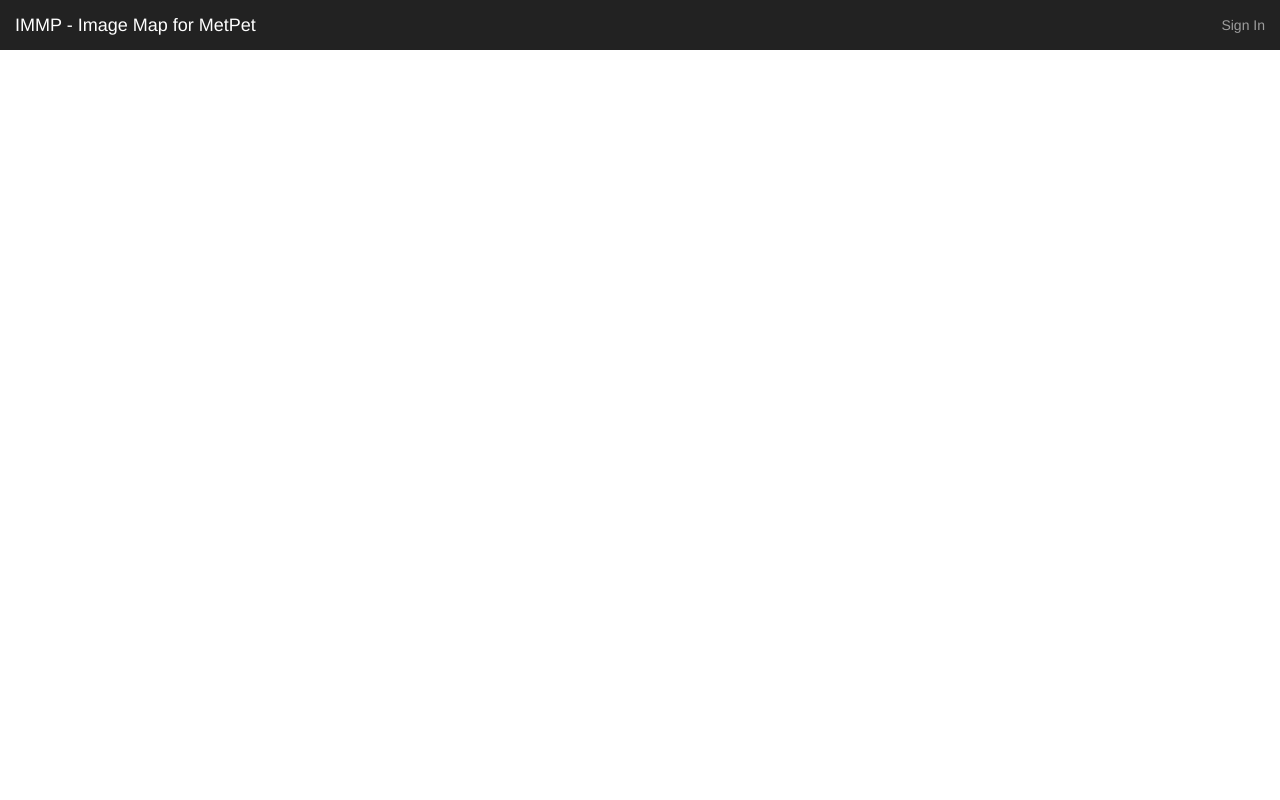
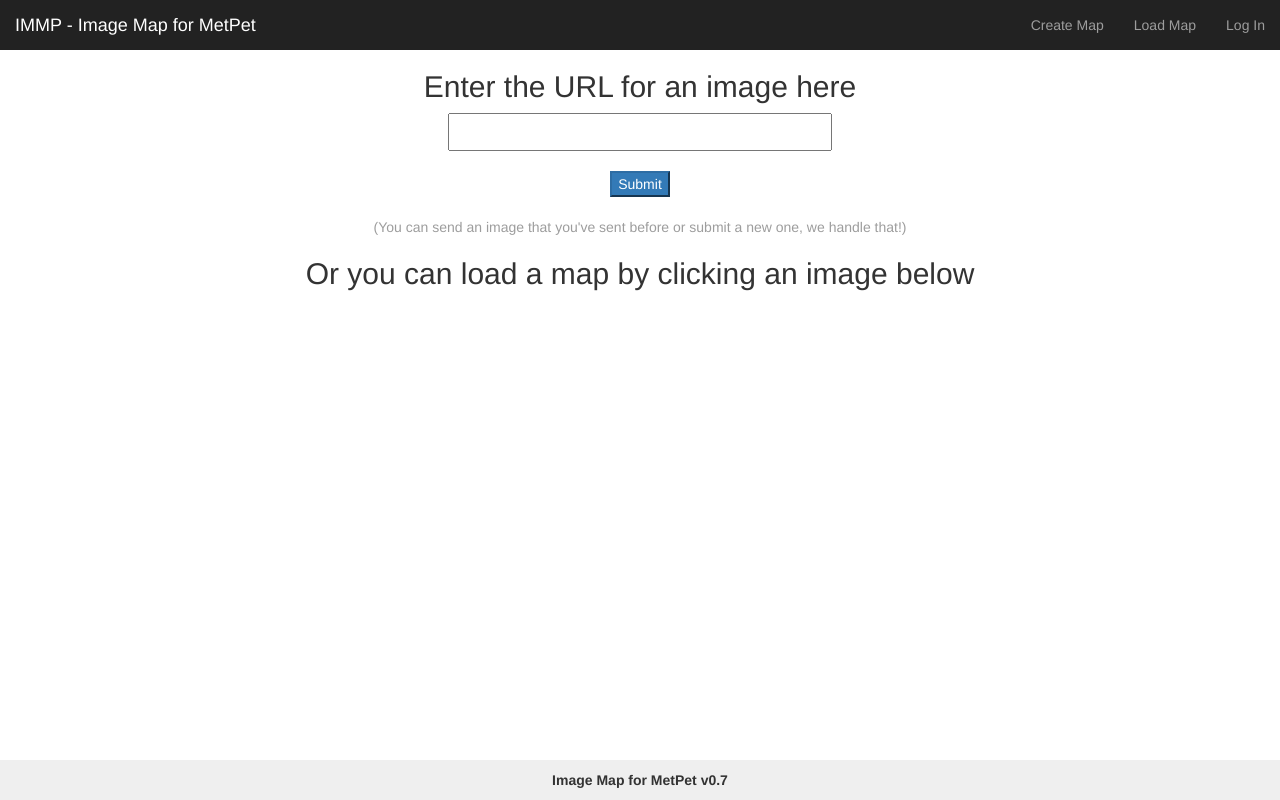
Before and after one commit to metpetdb/IMMP, a Flask app: template templates/index.html in a window 1280 px wide. Run offline with Flask 2, Linux system fonts and the light colour scheme; the template is opened without the code that fills it, so the values that code supplies are empty; some libraries are stand-ins or nearby versions.

Commit message:
Fixed home page
Homepage styling mostly complete

Submitting a past image to /postnewmap now returns the old map, will send you to /map/id=n regardless

Loading from home page works now

Maps are now displayed in descending order

```diff
--- a/main.py
+++ b/main.py
@@ -1,5 +1,6 @@
 from flask import Flask, render_template, redirect, url_for, request, jsonify
 from flask_sqlalchemy import SQLAlchemy
+from sqlalchemy import desc
 
 app = Flask(__name__)
 app.config['SQLALCHEMY_DATABASE_URI'] = 'postgresql://postgres:test@localhost/immp'
@@ -23,18 +24,7 @@ class Maps(db.Model):
 # Index routing
 @app.route('/')
 def index():
-	return render_template("profile.html")
-
-# Login page routing
-@app.route('/login', methods=['GET', 'POST'])
-def login():
-	error = None
-	if request.method == 'POST':
-		if request.form['username'] != 'admin' or request.form['password'] != 'admin':
-			error = 'Invalid credentials. Please try again.'
-		else:
-			return render_template('profile.html', name='admin')
-	return render_template('login.html', error=error)
+	return render_template("index.html", maps=Maps.query.order_by(desc(Maps.id)))
 
 @app.route('/new_map', methods=['GET', 'POST'])
 def newmap():
@@ -42,9 +32,14 @@ def newmap():
 
 @app.route('/postnewmap', methods=['POST'])
 def postmap():
-	map = Maps(request.form['URL'])
-	db.session.add(map)
-	db.session.commit()
+	url = request.form['URL']
+	map = Maps.query.filter_by(url=url).first()
+	if(map == None):
+		map = Maps(url)
+		db.session.add(map)
+		db.session.commit()
+	return redirect('/map/id='+str(map.id))
+
 
 @app.route('/postcsv')
 def postcsv():
--- a/static/style.css
+++ b/static/style.css
@@ -173,3 +173,48 @@ margin:0;
     background-color: #f5f5f5;
     border-right: 1px solid #eee;
 }
+
+.map-loader {
+  text-align: center;
+  margin-left: auto ;
+  margin-right: auto ;
+}
+
+.maploadbox {
+    padding: 5px;
+    font-size: 1.2em;
+    width: 30vw;
+
+}
+
+.submit-button{
+    padding: 5px;
+    font-size: 2em;
+    background-color: white;
+
+
+}
+
+.disclaimer {
+  color: #9d9d9d
+}
+
+.preview {
+  float: left;
+  height: 200px;
+  width: 250px;
+  padding: 10px;
+}
+
+.map-preview {
+  border: 1px solid black;
+  padding: 10px;
+  max-width:100%;
+  max-height:100%;
+}
+
+.previews {
+  display:block;
+  vertical-align:middle;
+
+}
--- a/templates/base.html
+++ b/templates/base.html
@@ -1,4 +1,3 @@
-
 <!DOCTYPE HTML PUBLIC "-//W3C//DTD HTML 4.01//EN"
             "http://www.w3.org/TR/html4/strict.dtd">
 <html>
@@ -45,9 +44,9 @@
         </div>
         <div id="navbar" class="navbar-collapse collapse">
           <ul class="nav navbar-nav navbar-right">
-            <li><a href="/">Settings</a></li>
-            <li><a href="/">Contact</a></li>
-            <li><a href="/">Hello {{ name }}</a></li>
+            <li><a href="/">Create Map</a></li>
+            <li><a href="/">Load Map</a></li>
+            <li><a href="/">Log In</a></li>
           </ul>
         </div>
       </div>
--- a/templates/index.html
+++ b/templates/index.html
@@ -1,56 +1,32 @@
-<!DOCTYPE HTML PUBLIC "-//W3C//DTD HTML 4.01//EN"
-            "http://www.w3.org/TR/html4/strict.dtd">
-<html>
-<head>
-    <meta charset="utf-8">
-    <meta http-equiv="X-UA-Compatible" content="IE=edge">
-    <meta name="viewport" content="width=device-width, initial-scale=1">
+{% extends "base.html" %}
+{% block content %}
 
-	<title>IMMP - Image Map for MetPet</title>
+<div class="map-loader">
+  <h2>Enter the URL for an image here</h2>
 
-    <!-- Bootstrap core CSS -->
-    <link rel="stylesheet" href="{{ url_for('static', filename='bootstrap.min.css')}}">
+    <form class="form-inline" method="post" action="/postnewmap">
+      <input class="maploadbox" id="URL" name="URL" type="text" />
+      <br>
+      <br>
+      <input class="btn-primary" type='submit' />
+    </form>
+    <br>
+    <p class="disclaimer">(You can send an image that you've sent before or submit a new one, we handle that!)</p>
 
-    <!-- Custom styles for this page-->
-    <link rel="stylesheet" href="{{ url_for('static', filename='style.css')}}">
+  <h2>Or you can load a map by clicking an image below</h2>
 
-	<!-- Latest compiled and minified Bootstrap JavaScript -->
-	<script src="https://maxcdn.bootstrapcdn.com/bootstrap/3.3.7/js/bootstrap.min.js" integrity="sha384-Tc5IQib027qvyjSMfHjOMaLkfuWVxZxUPnCJA7l2mCWNIpG9mGCD8wGNIcPD7Txa" crossorigin="anonymous"></script>
-</head>
+  <div class="previews">
 
-<body>
-<div class="wrapper">
+  {% for map in maps %}
+  <div class="preview">
+    <a href="/map/id={{ map.id }}">
+      <img class="map-preview" src={{ map.url }} />
+    </a>
+  </div>
+  {% endfor %}
 
-    <nav class="navbar navbar-inverse navbar-fixed-top">
-      <div class="container-fluid">
-        <div class="navbar-header">
-          <button type="button" class="navbar-toggle collapsed" data-toggle="collapse" data-target="#navbar" aria-expanded="false" aria-controls="navbar">
-            <span class="sr-only">Toggle navigation</span>
-            <span class="icon-bar"></span>
-            <span class="icon-bar"></span>
-            <span class="icon-bar"></span>
-          </button>
-          <a class="navbar-brand" href="https://getbootstrap.com/examples/dashboard/#">IMMP - Image Map for MetPet</a>
-        </div>
-        <div id="navbar" class="navbar-collapse collapse">
-          <ul class="nav navbar-nav navbar-right">
-            <li><a href="login">Sign In</a></li>
-          </ul>
-        </div>
-      </div>
-    </nav>
+  </div>
 
 
-	<script type="text/javascript">
-	    function getImageCoords(event,img) {
-	        var posX = event.offsetX?(event.offsetX):event.pageX-img.offsetLeft;
-	        var posY = event.offsetY?(event.offsetY):event.pageY-img.offsetTop;
-	        alert("You clicked at: ("+posX+","+posY+")");
-	    }
-	</script>
 
-</div>
-	<script   src="https://code.jquery.com/jquery-2.2.4.min.js"   integrity="sha256-BbhdlvQf/xTY9gja0Dq3HiwQF8LaCRTXxZKRutelT44="   crossorigin="anonymous"></script>
-	<script type="text/javascript" src="../js/main.js"></script>
-</body>
-</html>
+{% endblock %}
```
